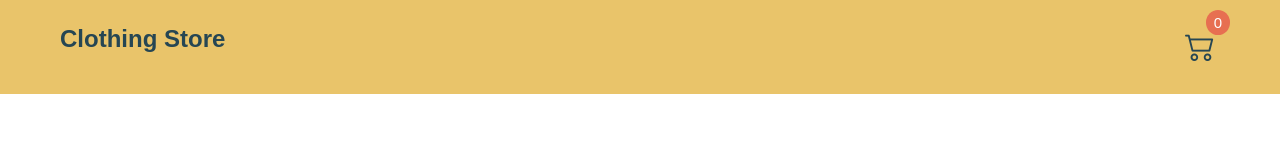
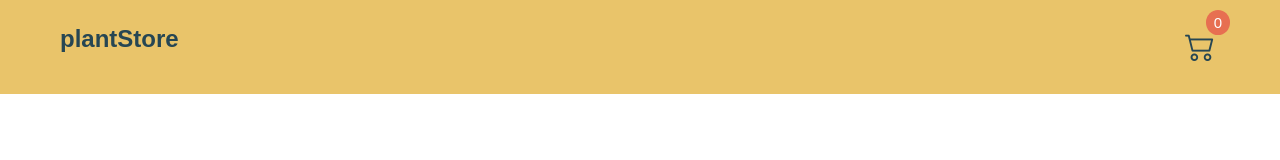
Before and after one commit to AnastasiiaMielikki/anastasiiamielikki.github.io, a plain HTML site: page shoppingCartJs/cart.html in a window 1280 px wide. Shown: the top 160 px of the page. Drawn offline with nearby package versions, Linux system fonts and the light colour scheme.

Commit message:
change title

```diff
--- a/shoppingCartJs/cart.html
+++ b/shoppingCartJs/cart.html
@@ -5,7 +5,7 @@
   <meta charset="UTF-8">
   <meta http-equiv="X-UA-Compatible" content="IE=edge">
   <meta name="viewport" content="width=device-width, initial-scale=1.0">
-  <title>Clothing Store</title>
+  <title>plantStore</title>
   <link rel="stylesheet" href="src/style.css">
   <link rel="stylesheet" href="https://cdn.jsdelivr.net/npm/bootstrap-icons@1.8.1/font/bootstrap-icons.css">
 </head>
@@ -14,7 +14,7 @@
 <body>
   <div class="navbar">
     <a href="index.html">
-      <h2>Clothing Store</h2>
+      <h2>plantStore</h2>
     </a>
 
     <a href="cart.html">
```
